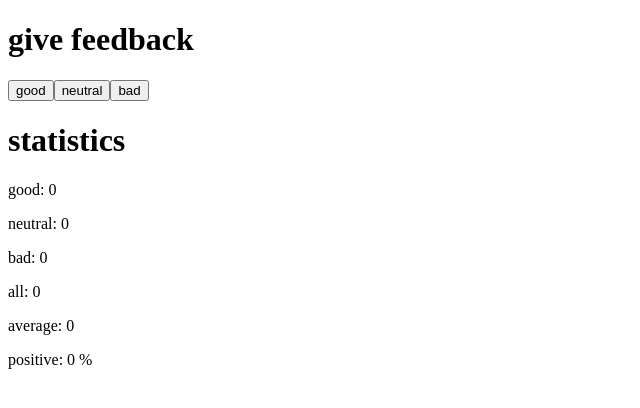
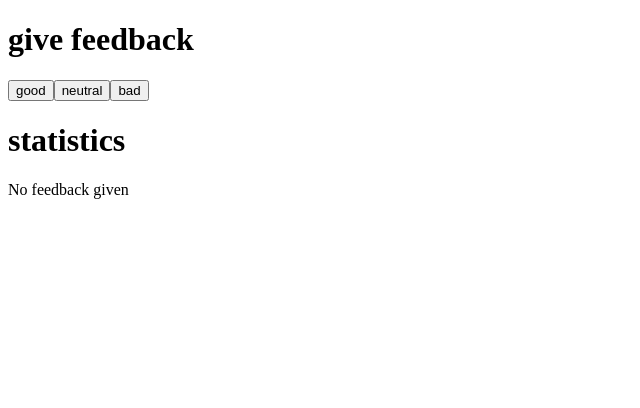
Before and after one commit to ilta/fullstackopen, a React (Vite) app in the folder part1/unicafe/: page / in a window 1280 px wide. Shown: the top 408 px of the page, without its empty margins (0-640 px from the left). Built offline with nearby package versions, Linux system fonts and the light colour scheme.

Commit message:
Completed ex 1.9

```diff
--- a/part1/unicafe/src/App.jsx
+++ b/part1/unicafe/src/App.jsx
@@ -8,15 +8,25 @@ const Statistics = ({ good, neutral, bad }) => {
   return (
     <div>
       <h1>statistics</h1>
+      {totalClicks ? (
+        <>
           <p>good: {good}</p>
           <p>neutral: {neutral}</p>
           <p>bad: {bad}</p>
           <p>all: {totalClicks}</p>
           <p>average: {average ? average : 0}</p>
           <p>positive: {positiveRatio ? positiveRatio : 0} %</p>
+        </>
+      ) : (
+        'No feedback given'
+      )}
     </div>
   );
 };
+
+const Button = ({ handleClick, text }) => (
+  <button onClick={handleClick}>{text}</button>
+);
 
 const App = () => {
   // save clicks of each button to its own state
@@ -27,10 +37,6 @@ const App = () => {
   const handleGoodClick = () => setGood(good + 1);
   const handleBadClick = () => setBad(bad + 1);
   const handleNeutralClick = () => setNeutral(neutral + 1);
-
-  const Button = ({ handleClick, text }) => (
-    <button onClick={handleClick}>{text}</button>
-  );
 
   return (
     <div>
```
Lines whose indentation alone changed are shown as unchanged.
